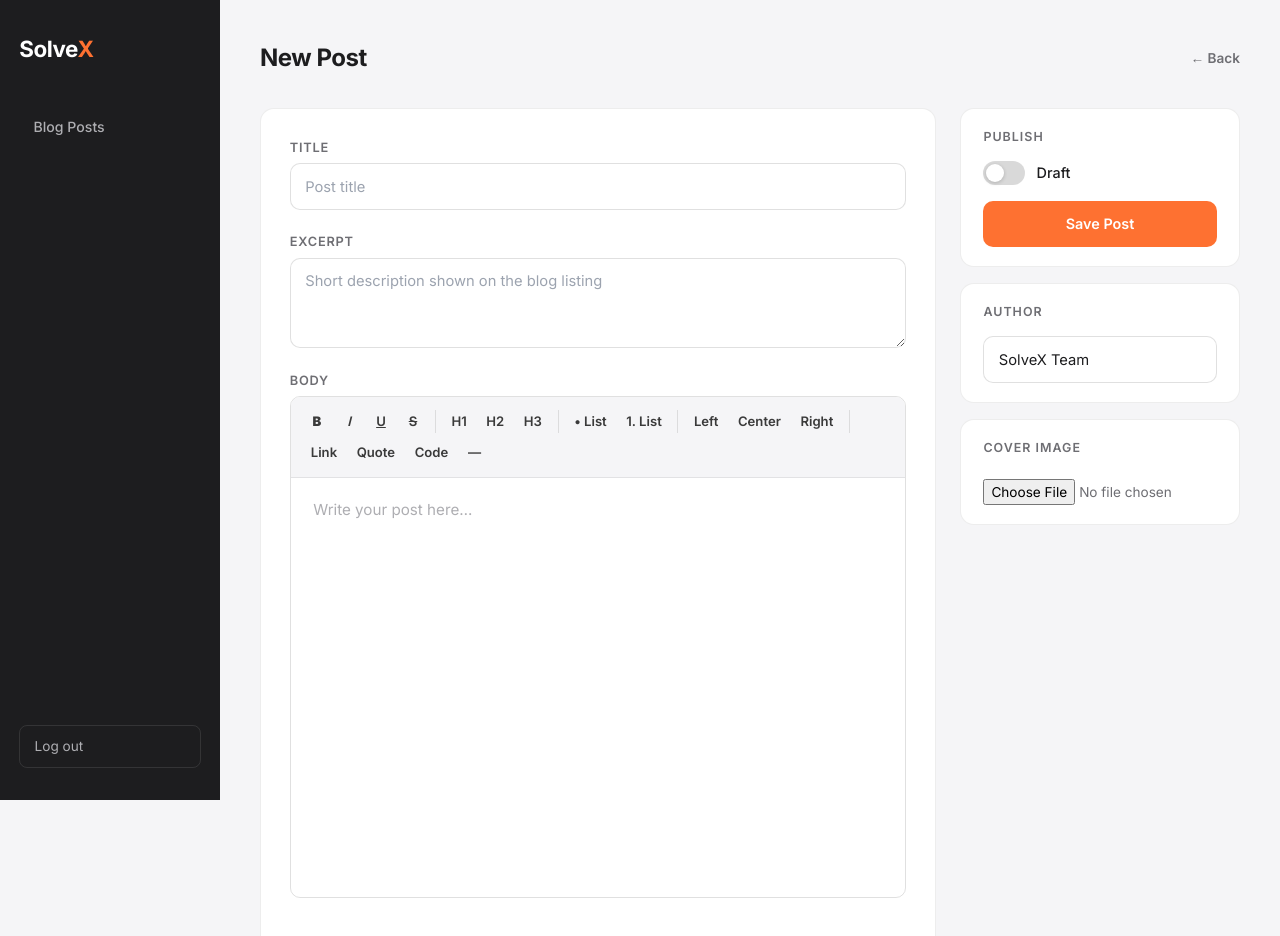
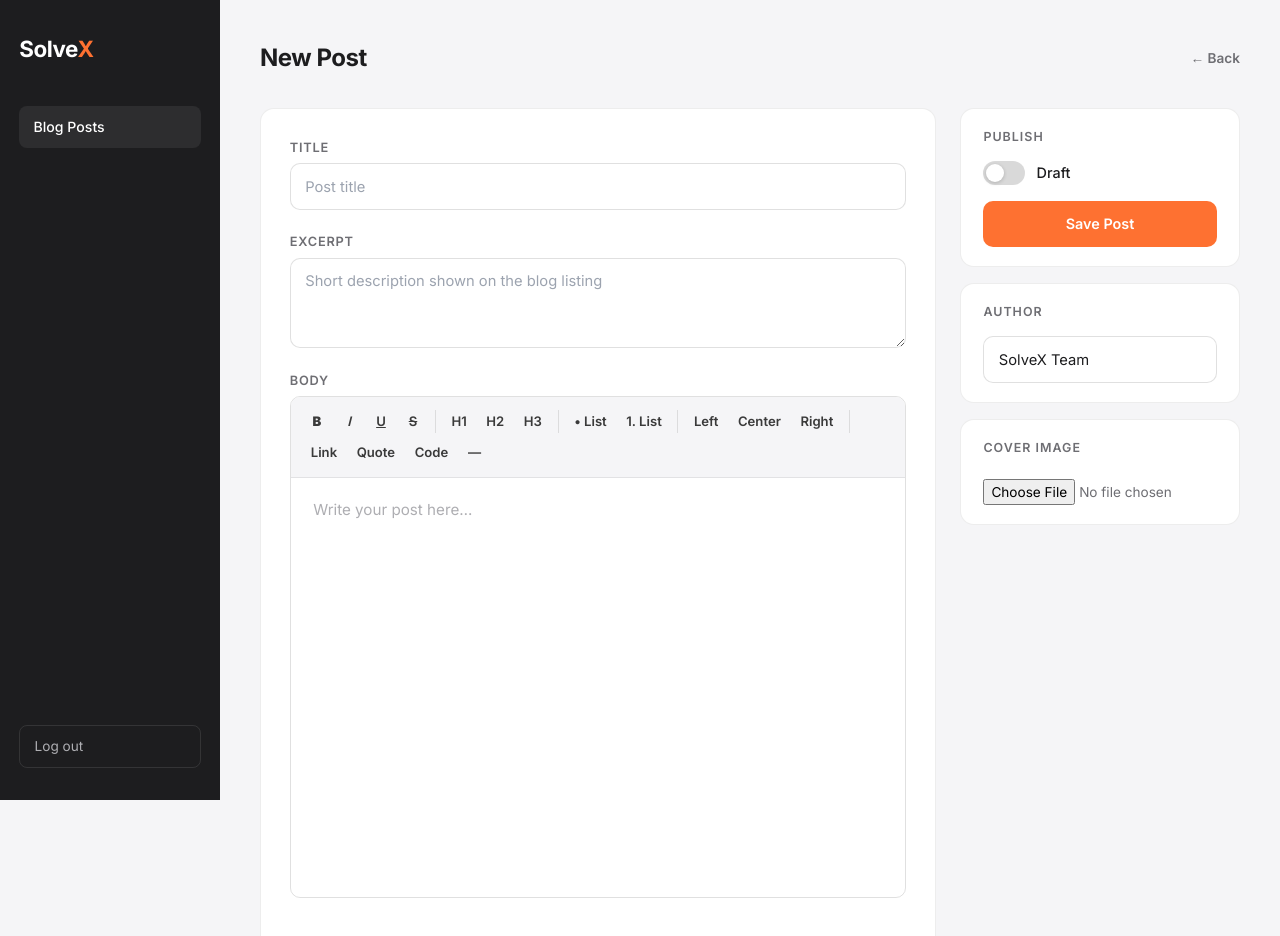
Before and after one commit to solveX-org/solvex-frontend, a Next.js app: page /dashboard/posts/new in a window 1280 px wide. Shown: the top 936 px of the page. Built offline with nearby package versions, Linux system fonts and the light colour scheme; no server answers.

Commit message:
Extract the dashboard sidebar into a shared component

```diff
--- a/app/dashboard/page.js
+++ b/app/dashboard/page.js
@@ -1,12 +1,11 @@
 'use client'
 import { useEffect, useState } from 'react'
-import { useRouter } from 'next/navigation'
 import Link from 'next/link'
-import { apiFetch, clearToken } from '@/utils/auth'
+import { apiFetch } from '@/utils/auth'
+import Sidebar from '@/components/dashboard/Sidebar'
 import style from '@/components/dashboard/dashboard.module.css'
 
 export default function DashboardPage() {
-  const router = useRouter()
   const [posts, setPosts] = useState([])
   const [loading, setLoading] = useState(true)
 
@@ -41,21 +40,9 @@ export default function DashboardPage() {
     if (res?.ok) fetchPosts()
   }
 
-  const handleLogout = () => {
-    clearToken()
-    router.push('/dashboard/login')
-  }
-
   return (
     <div className={style.page}>
-      {/* Sidebar */}
-      <aside className={style.sidebar}>
-        <div className={style.sidebarLogo}>Solve<span>X</span></div>
-        <nav className={style.sidebarNav}>
-          <span className={style.navItem + ' ' + style.navActive}>Blog Posts</span>
-        </nav>
-        <button className={style.logoutBtn} onClick={handleLogout}>Log out</button>
-      </aside>
+      <Sidebar />
 
       {/* Main */}
       <main className={style.main}>
--- a/app/dashboard/posts/[id]/page.js
+++ b/app/dashboard/posts/[id]/page.js
@@ -2,7 +2,8 @@
 import { useState, useEffect } from 'react'
 import { useRouter, useParams } from 'next/navigation'
 import Link from 'next/link'
-import { apiFetch, clearToken } from '@/utils/auth'
+import { apiFetch } from '@/utils/auth'
+import Sidebar from '@/components/dashboard/Sidebar'
 import PostForm from '@/components/dashboard/PostForm'
 import style from '@/components/dashboard/dashboard.module.css'
 
@@ -33,17 +34,9 @@ export default function EditPostPage() {
     }
   }
 
-  const handleLogout = () => { clearToken(); router.push('/dashboard/login') }
-
   return (
     <div className={style.page}>
-      <aside className={style.sidebar}>
-        <div className={style.sidebarLogo}>Solve<span>X</span></div>
-        <nav className={style.sidebarNav}>
-          <Link href='/dashboard' className={style.navItem}>Blog Posts</Link>
-        </nav>
-        <button className={style.logoutBtn} onClick={handleLogout}>Log out</button>
-      </aside>
+      <Sidebar />
 
       <main className={style.main}>
         <div className={style.topBar}>
--- a/app/dashboard/posts/new/page.js
+++ b/app/dashboard/posts/new/page.js
@@ -2,7 +2,8 @@
 import { useState } from 'react'
 import { useRouter } from 'next/navigation'
 import Link from 'next/link'
-import { apiFetch, clearToken } from '@/utils/auth'
+import { apiFetch } from '@/utils/auth'
+import Sidebar from '@/components/dashboard/Sidebar'
 import PostForm from '@/components/dashboard/PostForm'
 import style from '@/components/dashboard/dashboard.module.css'
 
@@ -27,17 +28,9 @@ export default function NewPostPage() {
     }
   }
 
-  const handleLogout = () => { clearToken(); router.push('/dashboard/login') }
-
   return (
     <div className={style.page}>
-      <aside className={style.sidebar}>
-        <div className={style.sidebarLogo}>Solve<span>X</span></div>
-        <nav className={style.sidebarNav}>
-          <Link href='/dashboard' className={style.navItem}>Blog Posts</Link>
-        </nav>
-        <button className={style.logoutBtn} onClick={handleLogout}>Log out</button>
-      </aside>
+      <Sidebar />
 
       <main className={style.main}>
         <div className={style.topBar}>
--- /dev/null
+++ b/components/dashboard/Sidebar.js
@@ -0,0 +1,36 @@
+'use client'
+import Link from 'next/link'
+import { usePathname, useRouter } from 'next/navigation'
+import { clearToken } from '@/utils/auth'
+import style from './dashboard.module.css'
+
+const LINKS = [
+  { label: 'Blog Posts', href: '/dashboard', match: p => p === '/dashboard' || p.startsWith('/dashboard/posts') },
+]
+
+export default function Sidebar() {
+  const pathname = usePathname()
+  const router = useRouter()
+
+  const handleLogout = () => {
+    clearToken()
+    router.push('/dashboard/login')
+  }
+
+  return (
+    <aside className={style.sidebar}>
+      <div className={style.sidebarLogo}>Solve<span>X</span></div>
+      <nav className={style.sidebarNav}>
+        {LINKS.map(l => (
+          <Link
+            key={l.href}
+            href={l.href}
+            className={`${style.navItem} ${l.match(pathname) ? style.navActive : ''}`}>
+            {l.label}
+          </Link>
+        ))}
+      </nav>
+      <button className={style.logoutBtn} onClick={handleLogout}>Log out</button>
+    </aside>
+  )
+}
```
